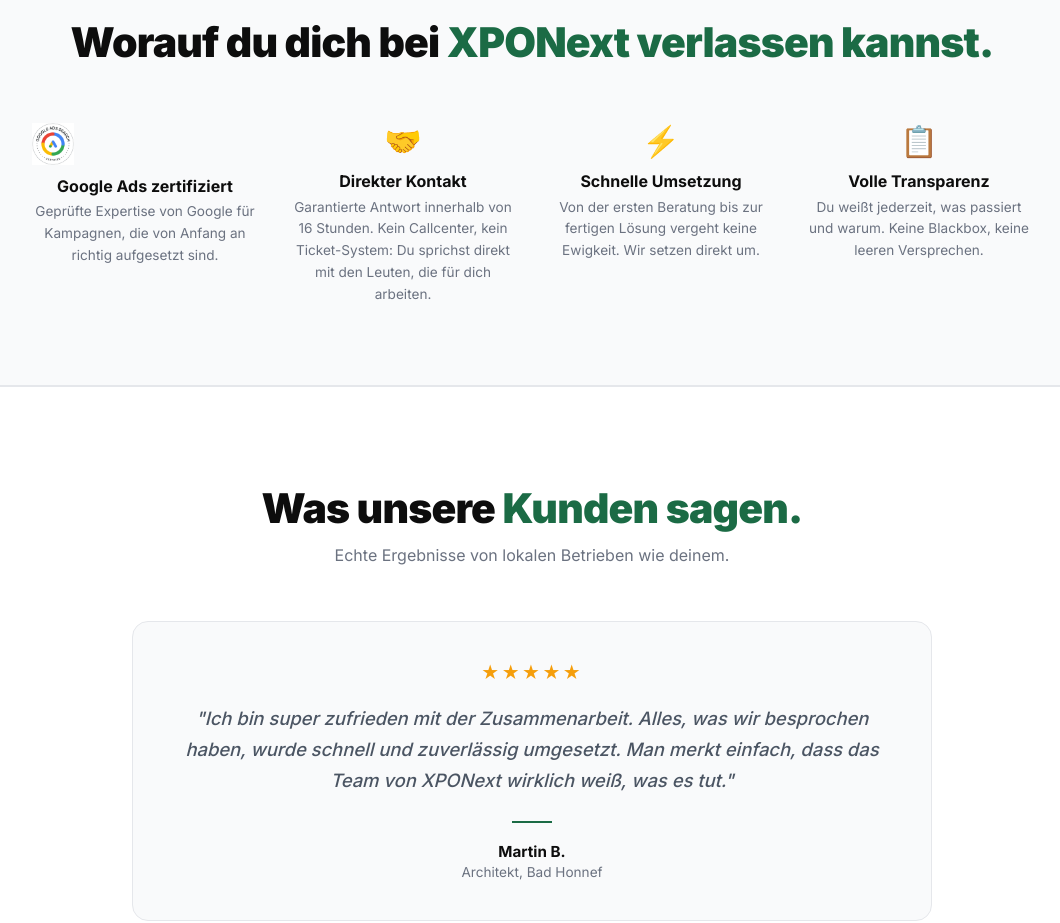
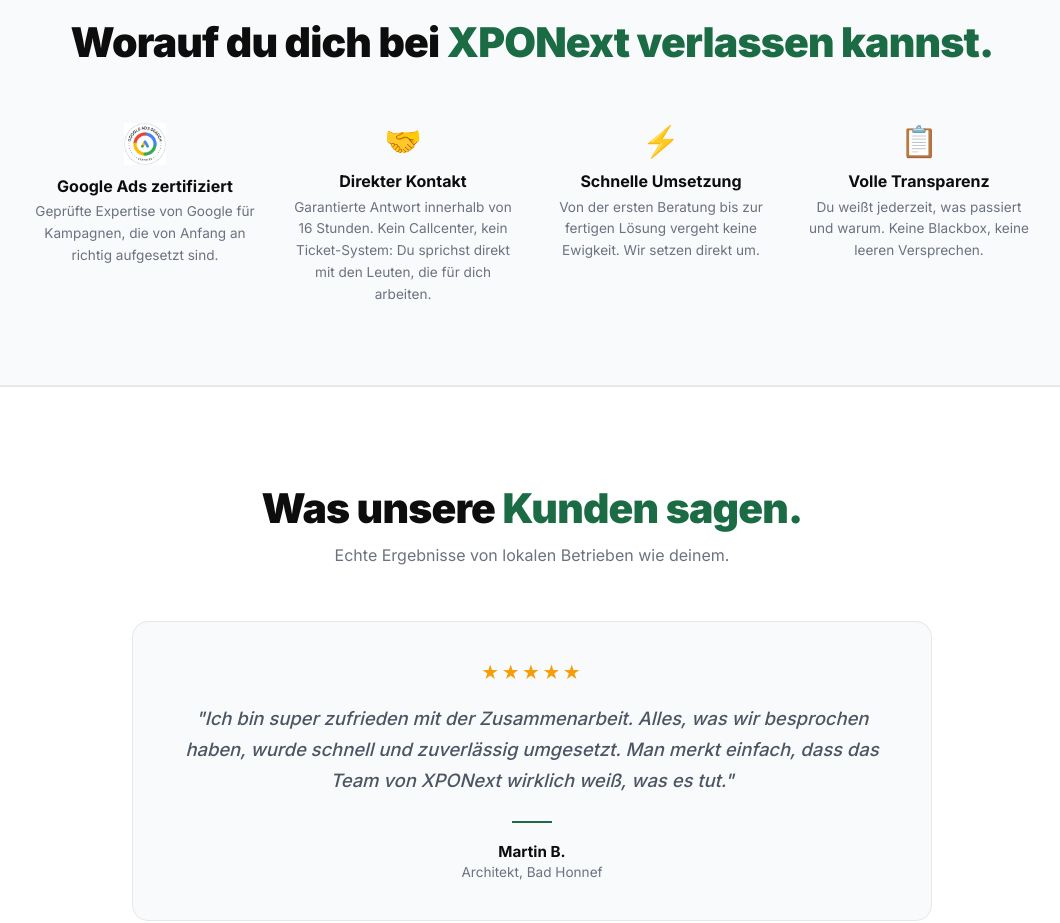
Before and after one commit to XPONext/Website, a plain HTML site: page index.html in a window 1280 px wide. Shown: the part 2320-3243 px from the top of the page, without its empty margins (108-1168 px from the left). Drawn offline with Linux system fonts and the light colour scheme.

Commit message:
zentralisierung

```diff
--- a/index.html
+++ b/index.html
@@ -313,7 +313,7 @@
     }
     .stat-lbl { font-size: 0.88rem; color: #6B7280; margin-top: 0.45rem; font-weight: 500; }
     .promise-icon { font-size: 1.9rem; margin-bottom: 0.7rem; }
-    .promise-icon img { width: 2.6rem; height: 2.6rem; display: block; }
+    .promise-icon img { width: 2.6rem; height: 2.6rem; display: block; margin: 0 auto; }
     .promise-item h3 { font-size: 1rem; font-weight: 700; color: #0D0D0D; margin-bottom: 0.35rem; }
     .promise-item p { font-size: 0.85rem; color: #6B7280; line-height: 1.6; }
 
```
